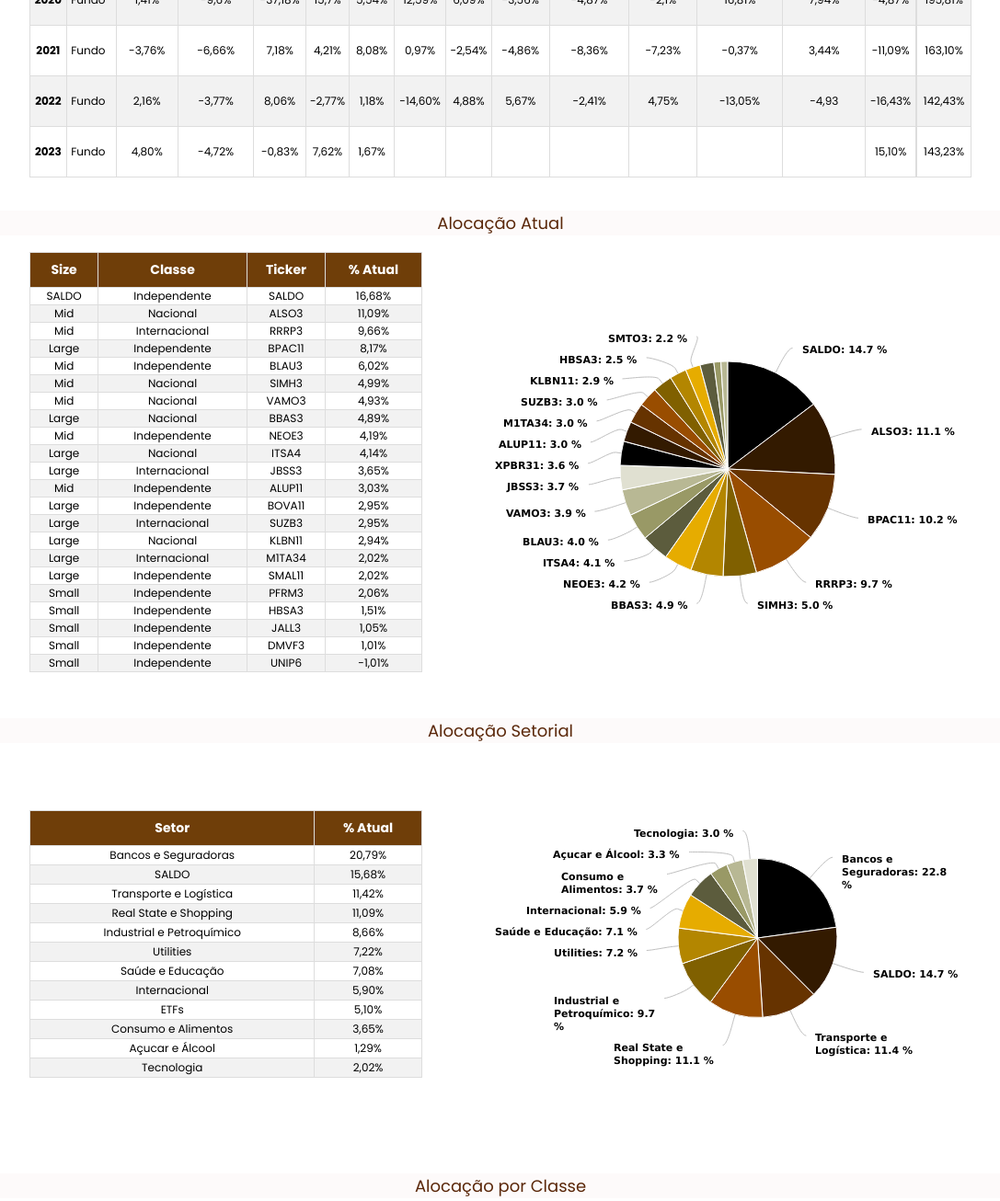
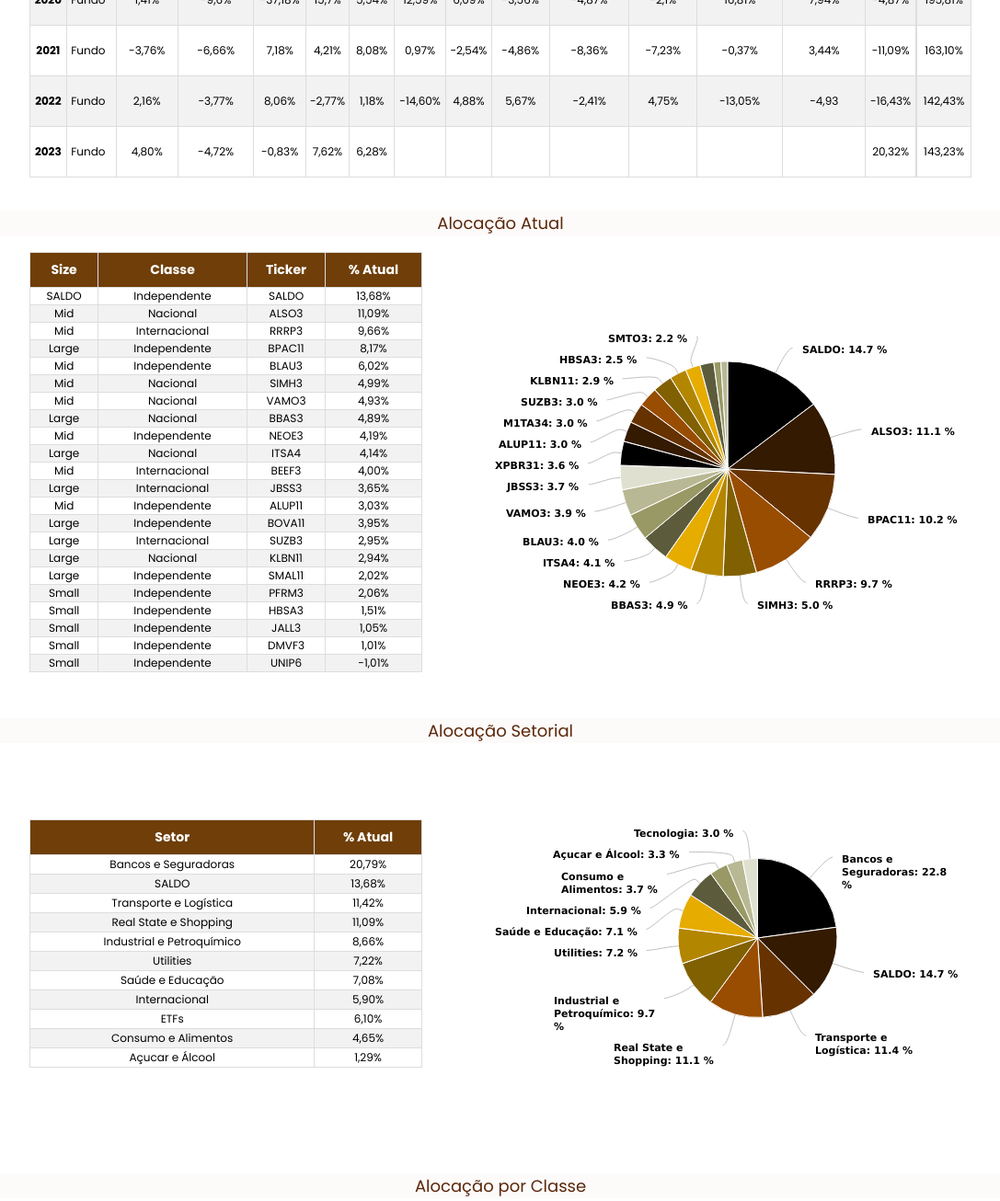
Before and after one commit to KevenWM/portalequity, a website: page index.html in a window 1280 px wide. Shown: the part 1120-2426 px from the top of the page at 92% size, without its empty margins (96-1183 px from the left). Drawn offline with nearby package versions, Linux system fonts and the light colour scheme.

Commit message:
att dados - 20230614

```diff
--- a/index.html
+++ b/index.html
@@ -275,7 +275,7 @@
                                         <td>-4,72%</td>
                                         <td>-0,83%</td>
                                         <td>7,62%</td>
-                                        <td>1,67%</td>
+                                        <td>6,28%</td>
                                         <td></td>
                                         <td></td>
                                         <td></td>
@@ -283,7 +283,7 @@
                                         <td></td>
                                         <td></td>
                                         <td></td>
-                                        <td>15,10%</td>
+                                        <td>20,32%</td>
                                         <td></td>
                                         <td>143,23%</td>
                                    </tr>
@@ -313,7 +313,7 @@
                                         <td>SALDO</td>
                                         <td>Independente</td>
                                         <td>SALDO</td>
-                                        <td>16,68%</td>
+                                        <td>13,68%</td>
                                    </tr>
                                    <tr>
                                         <td>Mid</td>
@@ -370,6 +370,12 @@
                                         <td>ITSA4</td>
                                         <td>4,14%</td>
                                    </tr>
+                                   <tr>
+                                        <td>Mid</td>
+                                        <td>Internacional</td>
+                                        <td>BEEF3</td>
+                                        <td>4,00%</td>
+                                   </tr>
 
 
                                    <tr>
@@ -388,7 +394,7 @@
                                         <td>Large</td>
                                         <td>Independente</td>
                                         <td>BOVA11</td>
-                                        <td>2,95%</td>
+                                        <td>3,95%</td>
                                    </tr>
 
 
@@ -404,12 +410,7 @@
                                         <td>KLBN11</td>
                                         <td>2,94%</td>
                                    </tr>
-                                   <tr>
-                                        <td>Large</td>
-                                        <td>Internacional</td>
-                                        <td>M1TA34</td>
-                                        <td>2,02%</td>
-                                   </tr>
+
                                    <tr>
                                         <td>Large</td>
                                         <td>Independente</td>
@@ -476,7 +477,7 @@
                                    </tr>
                                    <tr>
                                         <td>SALDO</td>
-                                        <td>15,68%</td>
+                                        <td>13,68%</td>
                                    </tr>
                                    <tr>
                                         <td>Transporte e Logística</td>
@@ -504,19 +505,15 @@
                                    </tr>
                                    <tr>
                                         <td>ETFs</td>
-                                        <td>5,10%</td>
+                                        <td>6,10%</td>
                                    </tr>
                                    <tr>
                                         <td>Consumo e Alimentos</td>
-                                        <td>3,65%</td>
+                                        <td>4,65%</td>
                                    </tr>
                                    <tr>
                                         <td>Açucar e Álcool</td>
                                         <td>1,29%</td>
-                                   </tr>
-                                   <tr>
-                                        <td>Tecnologia</td>
-                                        <td>2,02%</td>
                                    </tr>
 
                               </tbody>
```
Also changed, not shown: empresas.html (+21 -5 lines), js/att-pop-up.js (+3 -4 lines), prev.html (+4 -4 lines), vp.html (+3 -3 lines), img/beef3.png (added), img/unip6.png (added), img/xpbr31.webp (renamed from img/logoxp.webp).
